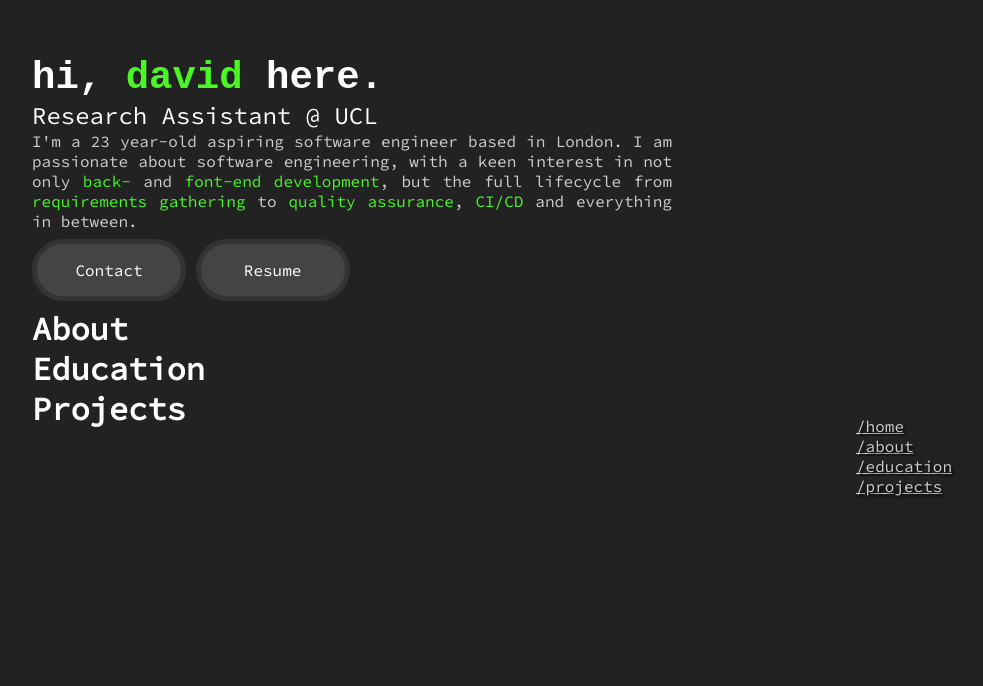
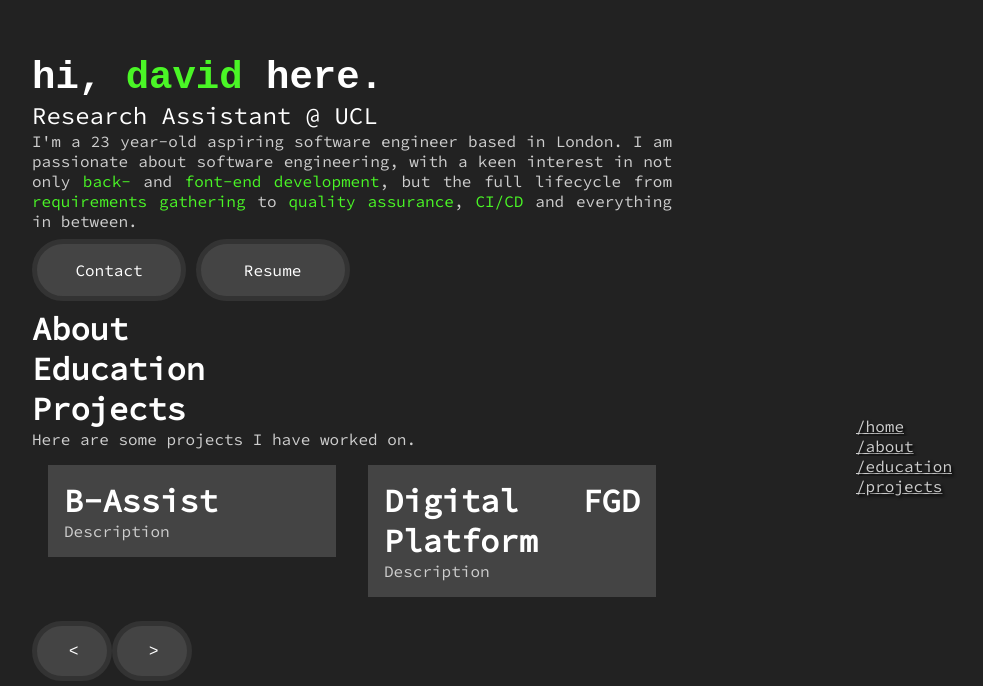
Before and after one commit to davejjwilliams/dave-website, a React (Create React App) app: page / in a window 1280 px wide. Shown: the part 264-950 px from the top of the page, without its empty margins (288-1271 px from the left). Before the commit the page ends 800 px from the top, so only its background shows below. Built offline with nearby package versions, Linux system fonts and the light colour scheme.

Commit message:
Basic Project Carousel

```diff
--- a/package.json
+++ b/package.json
@@ -7,6 +7,7 @@
     "@testing-library/react": "^13.4.0",
     "@testing-library/user-event": "^13.5.0",
     "react": "^18.2.0",
+    "react-alice-carousel": "^2.8.0",
     "react-dom": "^18.2.0",
     "react-scripts": "^5.0.1",
     "web-vitals": "^2.1.4"
--- a/src/App.css
+++ b/src/App.css
@@ -1,14 +1,17 @@
 @import url('https://fonts.googleapis.com/css2?family=Source+Code+Pro&display=swap');
+@import 'react-alice-carousel/lib/alice-carousel.css';
 
 :root {
   --base-text: #cecece;
   --title-text: #ffffff;
-  --highlight-color: #4AF626;
+  --highlight-color: #4af626;
+  --button-highlight-color: #2d8f19;
   /* --highlight-color: #ba3aff; */
   --background: #222222;
 }
 
-html, body {
+html,
+body {
   background-color: var(--background);
   padding: 0;
   margin: 0;
@@ -22,7 +25,7 @@ html, body {
 
 .subtitle {
   font-size: x-large;
-  color: var(--title-text)
+  color: var(--title-text);
 }
 
 .highlight {
@@ -40,7 +43,7 @@ html, body {
 
 .typing {
   width: 15ch;
-  animation: typing 1.5s steps(15), blink .5s step-end infinite alternate;
+  animation: typing 1.5s steps(15), blink 0.5s step-end infinite alternate;
   white-space: nowrap;
   overflow: hidden;
   border-right: 3px solid var(--highlight-color);
@@ -50,35 +53,39 @@ html, body {
 
 @keyframes typing {
   from {
-    width: 0
+    width: 0;
   }
 }
 
 @keyframes blink {
   50% {
-    border-color: transparent
+    border-color: transparent;
   }
 }
 
 .float {
-	position:fixed;
-	bottom:40px;
-	right:40px;
-	text-align:left;
-	text-shadow: 2px 2px 3px #000;
+  position: fixed;
+  bottom: 40px;
+  right: 40px;
+  text-align: left;
+  text-shadow: 2px 2px 3px #000;
 }
 
 .float-links {
   color: var(--base-text);
   background: var(--background);
-  background: linear-gradient(to right, var(--base-text) 49.5%, var(--background) 50%);
+  background: linear-gradient(
+    to right,
+    var(--base-text) 49.5%,
+    var(--background) 50%
+  );
   background-size: 200% 100%;
-  background-position:right bottom;
-  transition:all 0.5s ease;
+  background-position: right bottom;
+  transition: all 0.5s ease;
 }
 
 .float-links:hover {
-    background-position:left bottom;
+  background-position: left bottom;
 }
 
 .intro-button {
@@ -98,7 +105,13 @@ html, body {
 
 .intro-button:hover {
   background-color: var(--highlight-color);
-  border: 5px solid #822ab1;
+  border: 5px solid var(--button-highlight-color);
+}
+
+.card {
+  margin: 1em;
+  padding: 1em;
+  background-color: #444444;
 }
 
 @media screen and (max-width: 900px) {
--- a/src/components/Intro.js
+++ b/src/components/Intro.js
@@ -4,9 +4,7 @@ const Intro = () => {
       <div className='title typing'>
         hi, <span className='highlight'>david</span> here.
       </div>
-      <div className='subtitle'>
-        Research Assistant @ UCL
-      </div>
+      <div className='subtitle'>Research Assistant @ UCL</div>
       <div>
         I'm a 23 year-old aspiring software engineer based in London. I am
         passionate about software engineering, with a keen interest in not only{' '}
@@ -16,7 +14,7 @@ const Intro = () => {
         to <span className='highlight'>quality assurance</span>,{' '}
         <span className='highlight'>CI/CD</span> and everything in between.
       </div>
-      <a href='mailto:davejjwilliams@email.com' className='intro-button'>
+      <a href='mailto:davejjwilliams@gmail.com' className='intro-button'>
         Contact
       </a>
       &nbsp;
--- a/src/components/Projects.js
+++ b/src/components/Projects.js
@@ -1,7 +1,11 @@
+import ProjectCarousel from './subcomponents/ProjectCarousel';
+
 const Projects = () => {
   return (
     <div>
       <div className='title'>Projects</div>
+      Here are some projects I have worked on.
+      <ProjectCarousel />
     </div>
   );
 };
--- /dev/null
+++ b/src/components/subcomponents/Project.js
@@ -0,0 +1,10 @@
+const Project = ({ title, desc }) => {
+  return (
+    <div className='card'>
+      <div className='title'>{title}</div>
+      <div>{desc}</div>
+    </div>
+  );
+};
+
+export default Project;
--- /dev/null
+++ b/src/components/subcomponents/ProjectCarousel.js
@@ -0,0 +1,108 @@
+import React from 'react';
+import { useState } from 'react';
+import AliceCarousel from 'react-alice-carousel';
+import 'react-alice-carousel/lib/alice-carousel.css';
+import Project from './Project';
+
+const responsiveProps = {
+  0: {
+    items: 1
+  },
+  1024: {
+    items: 2,
+    itemsFit: 'contain'
+  },
+  1600: {
+    items: 3,
+    itemsFit: 'contain'
+  }
+};
+
+const projects = [
+  { title: 'B-Assist', desc: 'Description' },
+  { title: 'Digital FGD Platform', desc: 'Description' },
+  {
+    title: 'Manutrackture',
+    desc: 'Description'
+  },
+  { title: 'Project 4', desc: 'Description' },
+  { title: 'Project 5', desc: 'Description' }
+];
+
+const createItems = (items, [handleClick]) => {
+  let deltaX = 0;
+  let difference = 0;
+  const swipeDelta = 20;
+
+  return items.map((item, i) => (
+    <div
+      data-value={i + 1}
+      className='item'
+      onMouseDown={e => (deltaX = e.pageX)}
+      onMouseUp={e => (difference = Math.abs(e.pageX - deltaX))}
+      onClick={() => difference < swipeDelta && handleClick(i)}
+    >
+      <Project title={item.title} desc={item.desc} />
+    </div>
+  ));
+};
+
+const ProjectCarousel = () => {
+  const [activeIndex, setActiveIndex] = useState(0);
+  const [items] = useState(createItems(projects, [setActiveIndex]));
+
+  const slidePrev = () => {
+    if (activeIndex === 0) {
+      setActiveIndex(projects.length - 1);
+    } else {
+      setActiveIndex(activeIndex - 1);
+    }
+  };
+  const slideNext = () => {
+    if (activeIndex === projects.length - 1) {
+      setActiveIndex(0);
+    } else {
+      setActiveIndex(activeIndex + 1);
+    }
+  };
+
+  const syncActiveIndexForSwipeGestures = e => setActiveIndex(e.item);
+
+  const onSlideChanged = e => {
+    syncActiveIndexForSwipeGestures(e);
+    console.debug(
+      `onSlideChanged => Item's position after changes: ${e.item}. Event:`,
+      e
+    );
+  };
+
+  const onUpdated = e => {
+    console.debug(
+      `onUpdated => Item's position after update: ${e.item}. Event:`,
+      e
+    );
+  };
+
+  return [
+    <AliceCarousel
+      mouseTracking
+      disableDotsControls
+      disableButtonsControls
+      items={items}
+      activeIndex={activeIndex}
+      responsive={responsiveProps}
+      onSlideChanged={onSlideChanged}
+      onUpdated={onUpdated}
+    />,
+    <div className='b-refs-buttons'>
+      <button onClick={slidePrev} className='intro-button'>
+        {'<'}
+      </button>
+      <button onClick={slideNext} className='intro-button'>
+        {'>'}
+      </button>
+    </div>
+  ];
+};
+
+export default ProjectCarousel;
```
Also changed, not shown: 1 other file (tests, documents, lock files or other folders).
